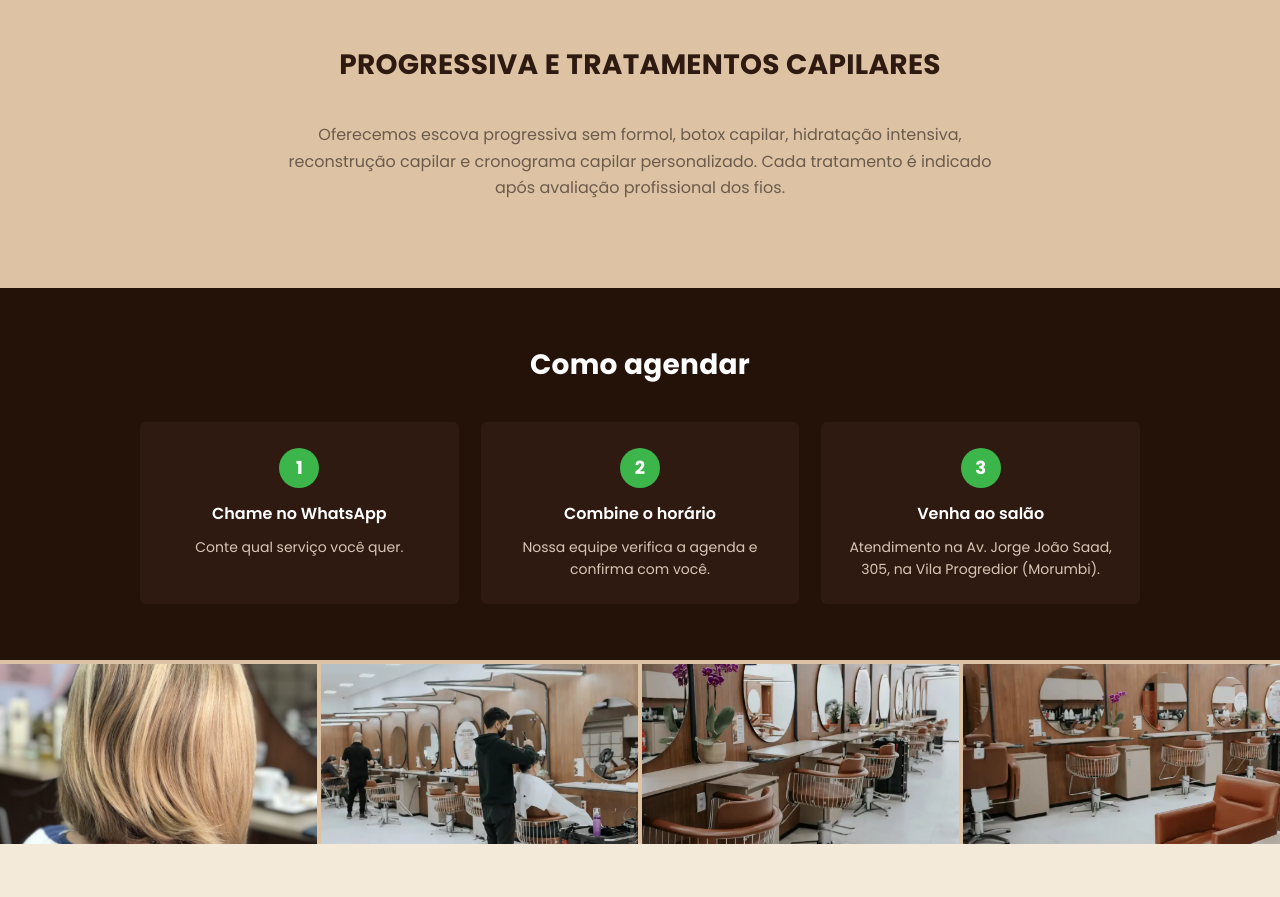
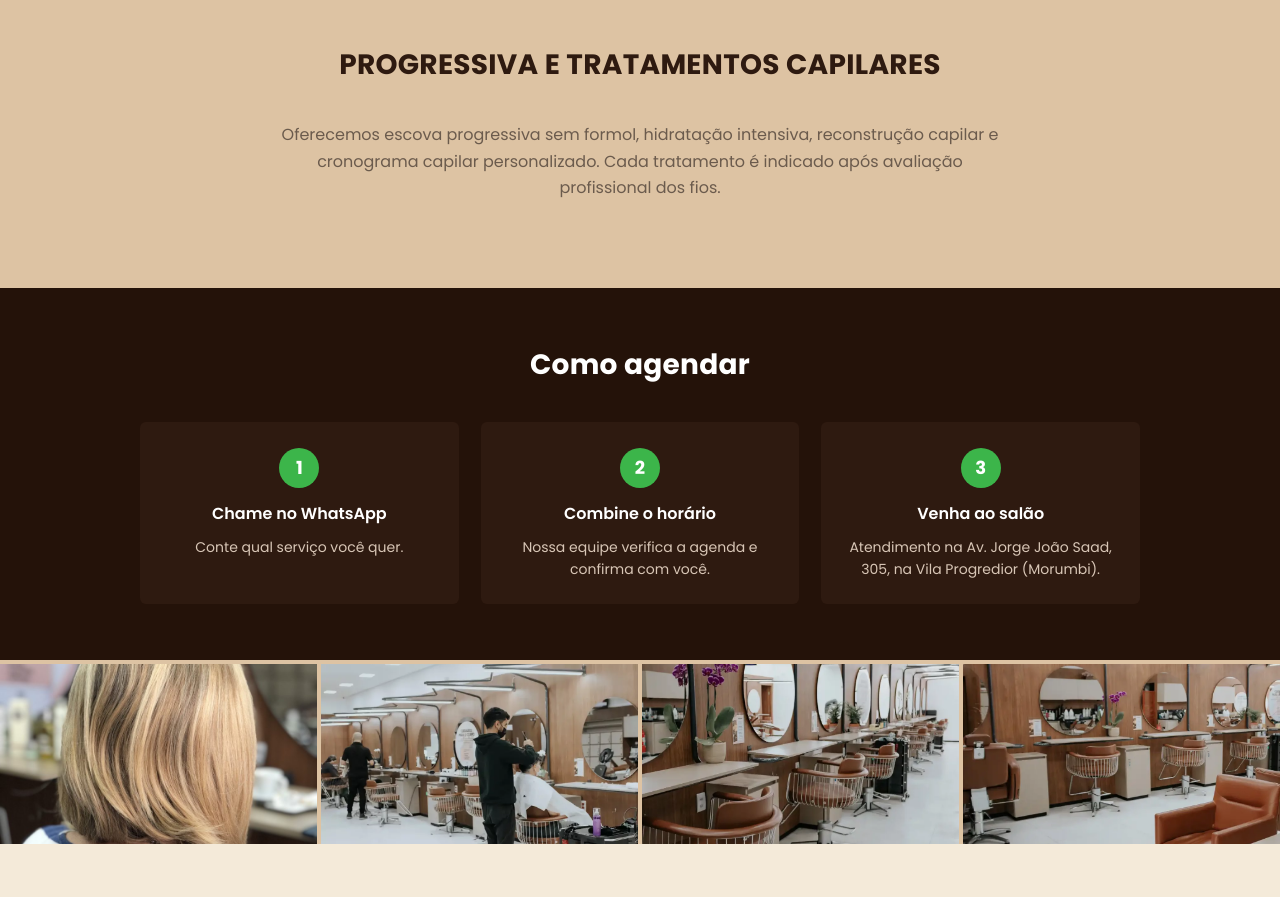
Before and after one commit to sandersonfx/kihon-lp-v2, a website: page public/cabeleireiro-no-morumbi/index.html in a window 1280 px wide. Shown: the part 2000-2897 px from the top of the page. Drawn offline with Linux system fonts and the light colour scheme.

Commit message:
fix(lp): remove 'botox capilar' do texto de cabeleireiro (politica Google Ads: medicamentos restritos)

```diff
--- a/public/cabeleireiro-no-morumbi/index.html
+++ b/public/cabeleireiro-no-morumbi/index.html
@@ -76,7 +76,7 @@ height="0" width="0" style="display:none;visibility:hidden"></iframe></noscript>
 <section class="section">
   <div class="container">
     <h2 class="section__title">Progressiva e tratamentos capilares</h2>
-    <p class="lead">Oferecemos escova progressiva sem formol, botox capilar, hidratação intensiva, reconstrução capilar e cronograma capilar personalizado. Cada tratamento é indicado após avaliação profissional dos fios.</p>
+    <p class="lead">Oferecemos escova progressiva sem formol, hidratação intensiva, reconstrução capilar e cronograma capilar personalizado. Cada tratamento é indicado após avaliação profissional dos fios.</p>
   </div>
 </section>
 <section class="section section--dark">
```
